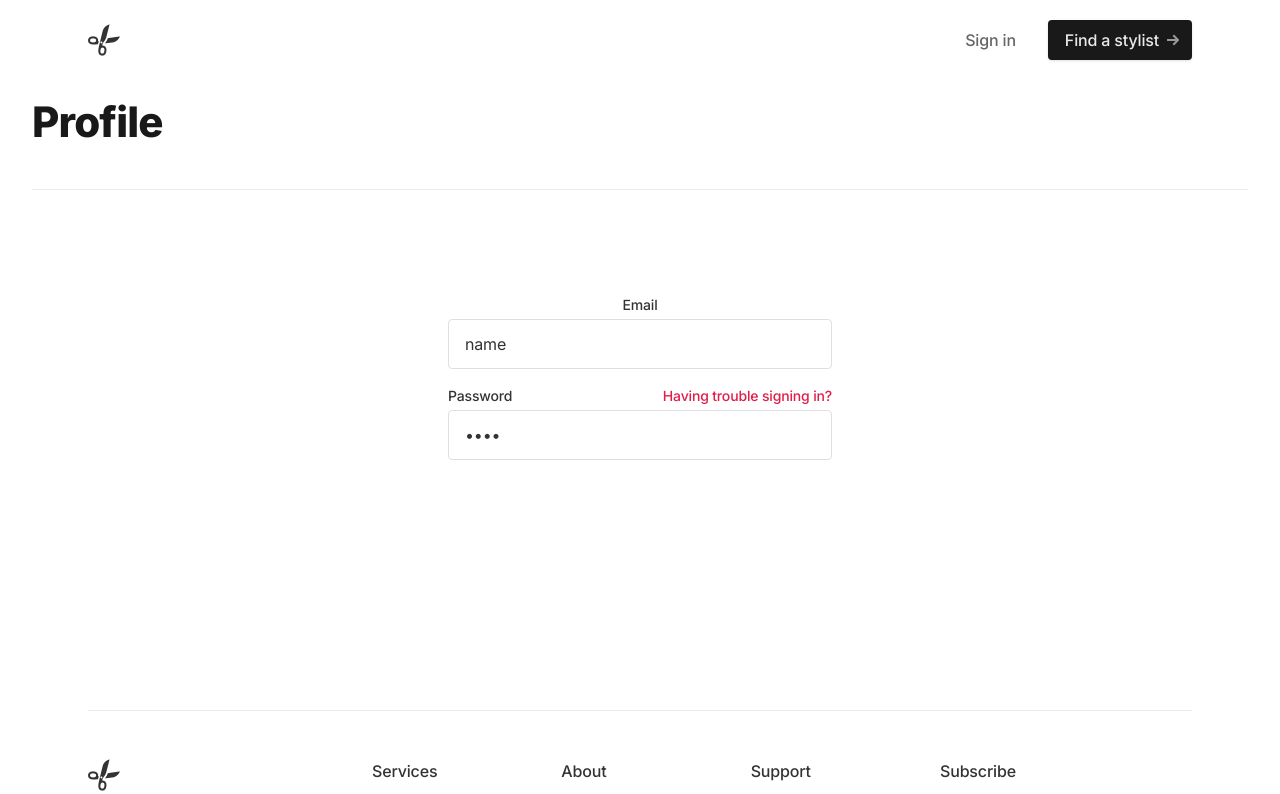
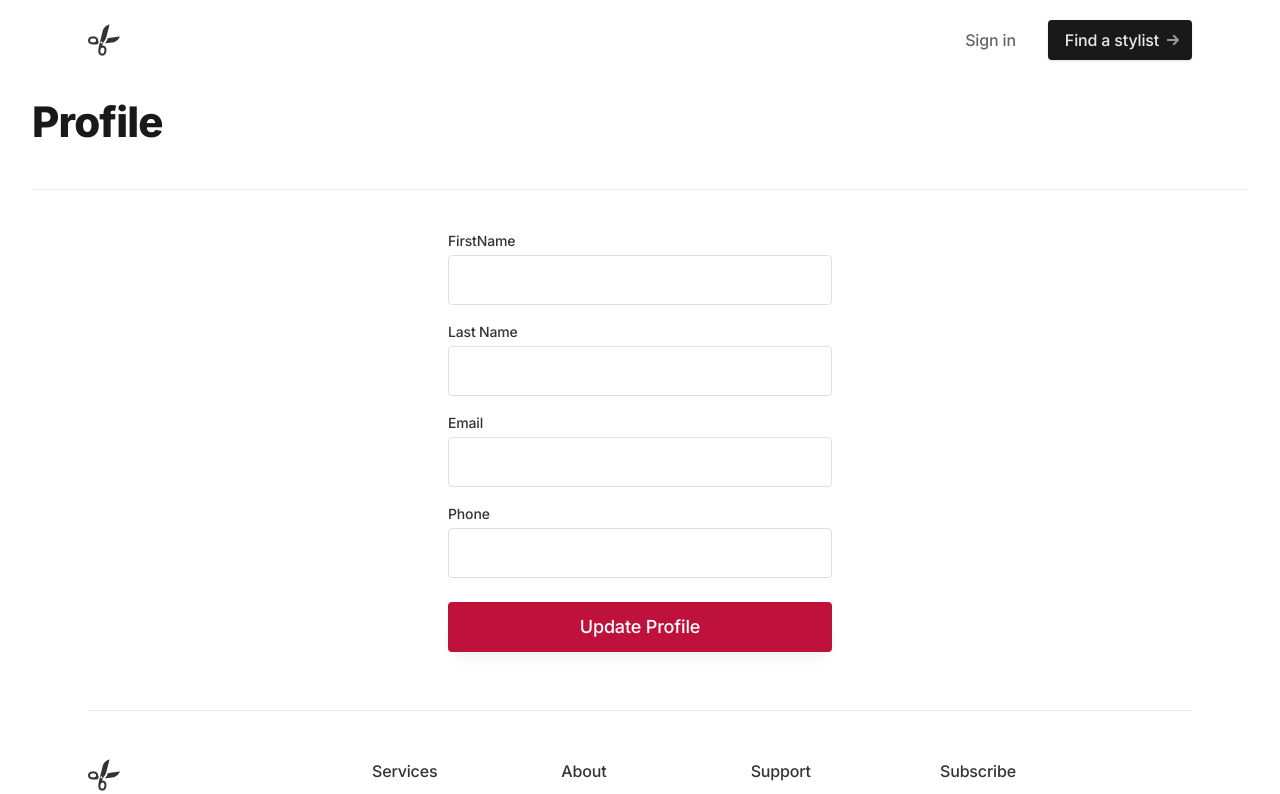
Before and after one commit to lewis0926/haircut-booking-platform, a React (Vite) app in the folder frontend/: page /user in a window 1280 px wide. Shown: the top 794 px of the page. Built offline with nearby package versions, Linux system fonts and the light colour scheme; no server answers.

Commit message:
Updated Header

```diff
--- /dev/null
+++ b/frontend/src/network/userCrud.js
@@ -0,0 +1,54 @@
+import axios from "axios";
+
+const baseUrl = `${import.meta.env.BACKEND_BASE_URL || "http://localhost:8000"}/customer`;
+
+export const getAll = async () => {
+  try {
+    console.log("get all");
+    const response = await axios.get(baseUrl);
+    return response.data;
+  } catch (error) {
+    console.error(error);
+    return null;
+  }
+}
+
+export const signUpUser = async (body) => {
+  try {
+    console.log(body);
+    console.log("sign up");
+
+    await axios.post('http://localhost:8000/customer/signup', body)
+    .then((response) => {
+        console.log(response.data);
+        return response.data;
+      })
+      .catch(error => console.warn(error));
+
+  } catch (error) {
+    console.error(error);
+    return null;
+  }
+}
+
+export const getUserDetails = async (id) => {
+  try {
+    console.log("get user");
+    const response = await axios.get(`${baseUrl}/${id}`);
+    return response.data;
+  } catch (error) {
+    console.error(error);
+    return null;
+  }
+}
+
+export const updateUserDetails = async (id, body) => {
+  try {
+    console.log("update user");
+    const response = await axios.put(`${baseUrl}/${id}`, body);
+    return response.data;
+  } catch (error) {
+    console.error(error);
+    return null;
+  }
+}
--- a/frontend/src/partials/CustomerSignUpForm.jsx
+++ b/frontend/src/partials/CustomerSignUpForm.jsx
@@ -4,6 +4,7 @@ import { Link } from 'react-router-dom';
 
 import Modal from '../utils/Modal';
 import Welcome from '../images/welcome.png';
+import {signUpUser, getAll} from "../network/userCrud";
 
 const baseURL = "http://localhost:8000/customer/signup";
 
@@ -19,18 +20,28 @@ function CustomerSignUpForm() {
   function handleSubmit(event) {
     event.preventDefault();
     event.stopPropagation();
-    axios.post(baseURL, {
-      firstName: firstName,
-      lastName: lastName,
-      email: email,
-      phone: phone,
-      password: password
+
+    const result = signUpUser({
+        firstName: firstName,
+        lastName: lastName,
+        email: email,
+        phone: phone,
+        password: password
     })
-      .then((response) => {
-        console.log(response.data);
-        setModalOpen(true);
-      })
-      .catch(error => console.warn(error));
+    console.log(result);
+    if(result!=null) setModalOpen(true);
+    // axios.post(baseURL, {
+    //   firstName: firstName,
+    //   lastName: lastName,
+    //   email: email,
+    //   phone: phone,
+    //   password: password
+    // })
+    //   .then((response) => {
+    //     console.log(response.data);
+    //     setModalOpen(true);
+    //   })
+    //   .catch(error => console.warn(error));
   }
 
 
--- a/frontend/src/partials/Header.jsx
+++ b/frontend/src/partials/Header.jsx
@@ -77,20 +77,12 @@ function Header() {
             :
             (
               <ul className="flex flex-grow justify-end flex-wrap items-center"><li>
-               {userInfo.role === "STYLIST" ? (
-                  <Link to={`/stylist/profile/${userId}`} className="font-medium text-gray-600 hover:text-gray-900 px-5 py-3 flex items-center transition duration-150 ease-in-out">{userName}</Link>
-                ) : (
                <button onClick={handleOpen} className="relative font-medium text-gray-600 hover:text-gray-900 px-5 py-3 flex items-center transition duration-150 ease-in-out">{userName}&nbsp;
                   <svg className="w-2.5 h-2.5 ms-3" aria-hidden="true" xmlns="http://www.w3.org/2000/svg" fill="none" viewBox="0 0 10 6">
                   <path stroke="currentColor" strokeLinecap="round" strokeLinejoin="round" strokeWidth="2" d="m1 1 4 4 4-4"/>
                  </svg>
                 </button>
-                )}
-
-
-
-
-              {menu ? (
+              {menu ? (userInfo.role != "STYLIST" ? (
                 <div className="absolute z-10 bg-white divide-y divide-gray-100 rounded-lg shadow w-44 dark:bg-gray-700">
                   <ul className="py-2 text-sm text-gray-700 dark:text-gray-200">
                     <li>
@@ -100,11 +92,22 @@ function Header() {
                       <a href="/stylists" className="block px-4 py-2 hover:bg-gray-100 dark:hover:bg-gray-600 dark:hover:text-white">New Booking</a>
                     </li>
                     <li>
-                  <a href={"/cust-bookings/"+currentUser.uid} className="block px-4 py-2 hover:bg-gray-100 dark:hover:bg-gray-600 dark:hover:text-white">My Booking</a>
+                      <a href={"/cust-bookings/"+currentUser.uid} className="block px-4 py-2 hover:bg-gray-100 dark:hover:bg-gray-600 dark:hover:text-white">My Bookings</a>
                     </li>
                   </ul>
-          </div>):(<div>
-              </div>)}
+                </div>
+                ):(
+                <div className="absolute z-10 bg-white divide-y divide-gray-100 rounded-lg shadow w-44 dark:bg-gray-700">
+                  <ul className="py-2 text-sm text-gray-700 dark:text-gray-200">
+                    <li>
+                      <a href="/stylist/profile/${userId}" className="block px-4 py-2 hover:bg-gray-100 dark:hover:bg-gray-600 dark:hover:text-white">View Profile</a>
+                    </li>
+                    <li>
+                      <a href="/stylist/bookings" className="block px-4 py-2 hover:bg-gray-100 dark:hover:bg-gray-600 dark:hover:text-white">View Bookings</a>
+                    </li>
+                  </ul>
+                 </div>))  :(
+              <div></div>)}
             </li>
             <li>
               <button className="btn-sm text-gray-200 bg-gray-900 hover:bg-gray-800 ml-3" onClick={()=>signOut()}>
--- a/frontend/src/partials/UserBlock.jsx
+++ b/frontend/src/partials/UserBlock.jsx
@@ -22,12 +22,18 @@ function UserBlock() {
   const { currentUser, userInfo, login, setError } = useAuth();
   const [user, setUser] = useState('');
   const [userName, setUserName] = useState(currentUser == null ? "" : userInfo.firstName + ' ' + userInfo.lastName);
-
-  console.log(currentUser);
+  const [firstName, setFirstName] = React.useState('');
+  const [lastName, setLastName] = React.useState('');
+  const [email, setEmail] = React.useState('');
+  const [phone, setPhone] = React.useState('');
 
   if(currentUser!=null){
       getUser(currentUser.uid).then((res) => {
-        // setUserName(res.firstName + ' ' + res.lastName);
+        console.log(res);
+        setFirstName(res.firstName);
+        setLastName(res.lastName);
+        setEmail(res.email);
+        setPhone(res.phone);
         // setUser(res);
         // console.log(res);
       });
@@ -38,34 +44,37 @@ function UserBlock() {
   return (
 
       <section className="relative">
-          <div className='text-center text-lg mt-16 md:mt-20 h-80'>
+          <div className='text-lg mt-4 md:mt-4 h-96'>
             {/* Form */}
             <div className="max-w-sm mx-auto">
-                <form>
+                <form onSubmit={(e)=>handleSubmit(e)}>
                   <div className="flex flex-wrap -mx-3 mb-4">
                     <div className="w-full px-3">
-
-                      <label className="block text-gray-800 text-sm font-medium mb-1" htmlFor="name">Email</label>
-                      {/* <input id="name" type="text" className="form-input w-full text-gray-800 diasble" placeholder="Enter your email address" value="name" onChange={(e) => setEmail(e.target.value)} required /> */}
-                      <input id="name" type="text" className="form-input w-full text-gray-800" placeholder="Enter your email address" value="name" disabled/>
+                      <label className="block text-gray-800 text-sm font-medium mb-1" htmlFor="name">FirstName</label>
+                      <input id="name" type="text" className="form-input w-full text-gray-800" value={firstName} onChange={(e) => setFirstName(e.target.value)}/>
                    </div>
-                  </div>
-                  <div className="flex flex-wrap -mx-3">
-                    <div className="w-full px-3">
-                      <div className="flex justify-between">
-                        <label className="block text-gray-800 text-sm font-medium mb-1" htmlFor="password">Password</label>
-                        <Link to="/reset-password" className="text-sm font-medium text-rose-600 hover:underline">Having trouble signing in?</Link>
-                      </div>
-                      <input id="password" type="password" className="form-input w-full text-gray-800" placeholder="Enter your password" value="name" disabled/>
-                    </div>
                   </div>
                   <div className="flex flex-wrap -mx-3 mb-4">
                     <div className="w-full px-3">
-                      <div className="flex justify-between">
-                      <div className="text-gray-600 text-center">
-                        <span className="text-rose-600 text-sm">{}</span>
-                      </div>
-                      </div>
+                      <label className="block text-gray-800 text-sm font-medium mb-1" htmlFor="name">Last Name</label>
+                      <input id="name" type="text" className="form-input w-full text-gray-800" value={lastName} onChange={(e) => setLastName(e.target.value)}/>
+                   </div>
+                  </div>
+                  <div className="flex flex-wrap -mx-3 mb-4">
+                    <div className="w-full px-3">
+                      <label className="block text-gray-800 text-sm font-medium mb-1" htmlFor="name">Email</label>
+                      <input id="name" type="text" className="form-input w-full text-gray-800" value={email} onChange={(e) => setEmail(e.target.value)}/>
+                   </div>
+                  </div>
+                  <div className="flex flex-wrap -mx-3 mb-4">
+                    <div className="w-full px-3">
+                      <label className="block text-gray-800 text-sm font-medium mb-1" htmlFor="name">Phone</label>
+                      <input id="name" type="text" className="form-input w-full text-gray-800" value={phone} onChange={(e) => setPhone(e.target.value)}/>
+                   </div>
+                  </div>
+                  <div className="flex flex-wrap -mx-3 mt-6">
+                    <div className="w-full px-3">
+                      <button className="btn text-white bg-rose-700 hover:bg-rose-800 w-full">Update Profile</button>
                     </div>
                   </div>
                 </form>
```
Lines whose indentation alone changed are shown as unchanged.
